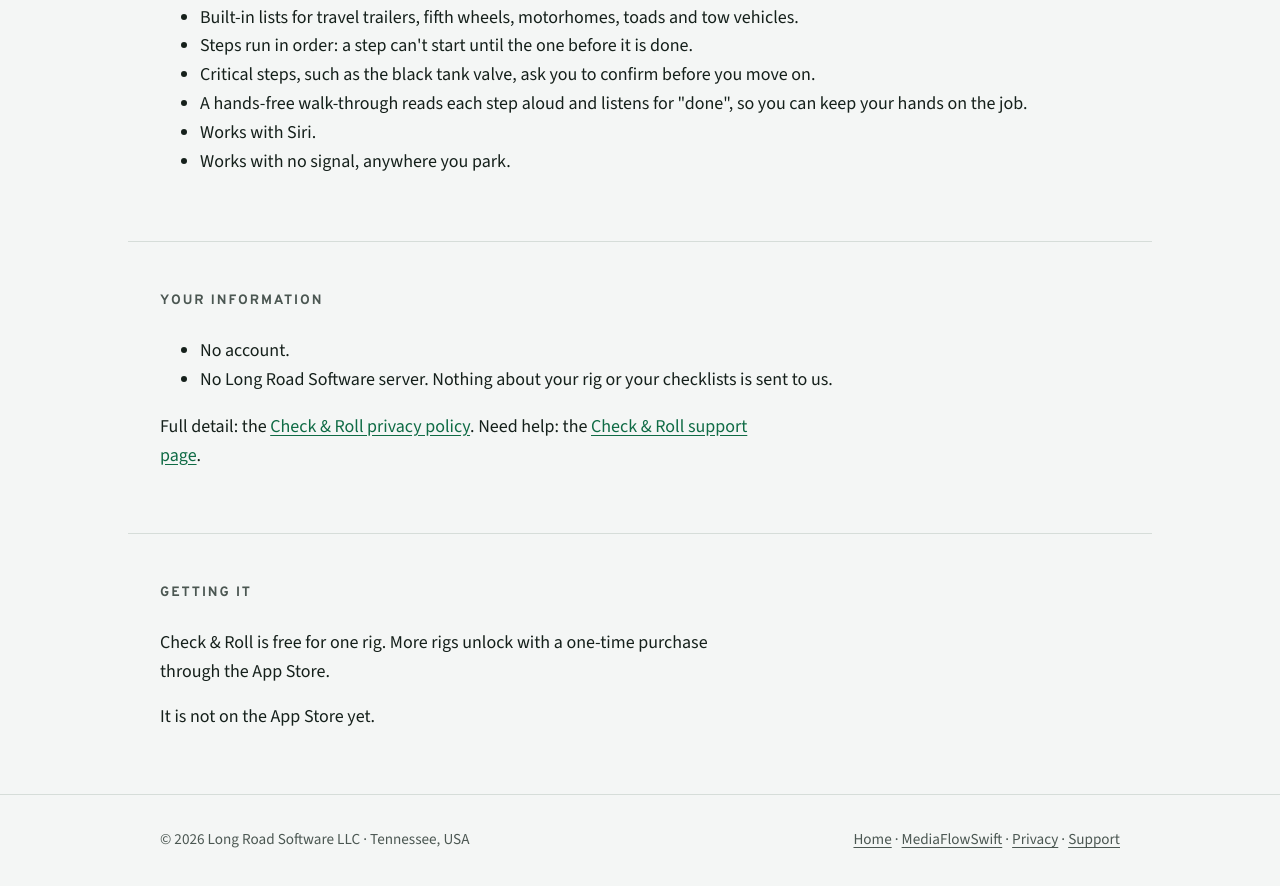
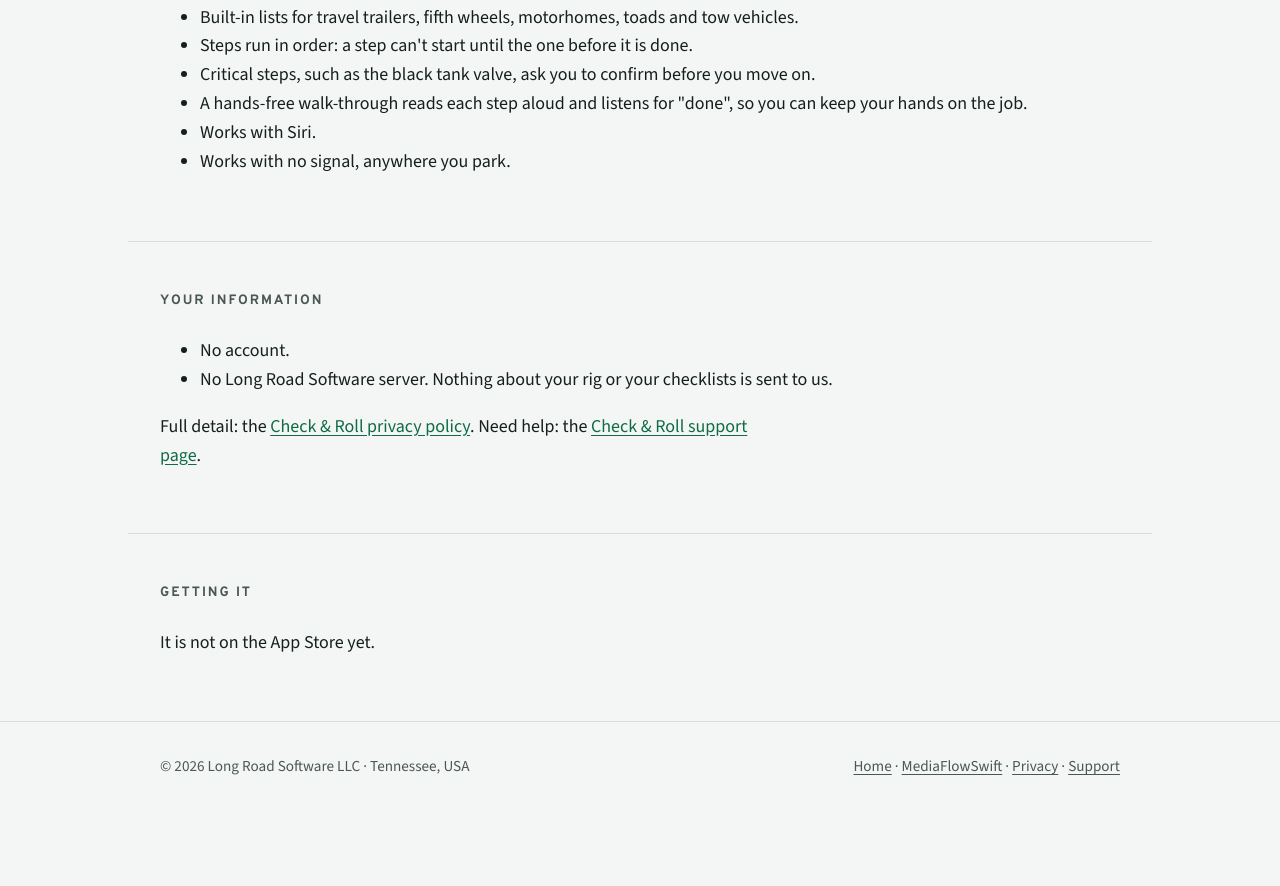
Before and after one commit to longroadsoftware/longroadsoftware.com, a plain HTML site: page check-and-roll/index.html in a window 1280 px wide. Shown: the part 572-1458 px from the top of the page. After the commit the page ends 1398 px from the top, so only its background shows below. Drawn offline with nearby package versions, Linux system fonts and the light colour scheme; a web font is replaced by a local one.

Commit message:
fix: remove unverified pricing claim from Check & Roll page (LON-41)

```diff
--- a/check-and-roll/index.html
+++ b/check-and-roll/index.html
@@ -72,7 +72,6 @@
 
   <section class="wrap" aria-labelledby="getting-title">
     <h2 id="getting-title">Getting it</h2>
-    <p>Check &amp; Roll is free for one rig. More rigs unlock with a one-time purchase through the App Store.</p>
     <p>It is not on the App Store yet.</p>
   </section>
 </main>
```
